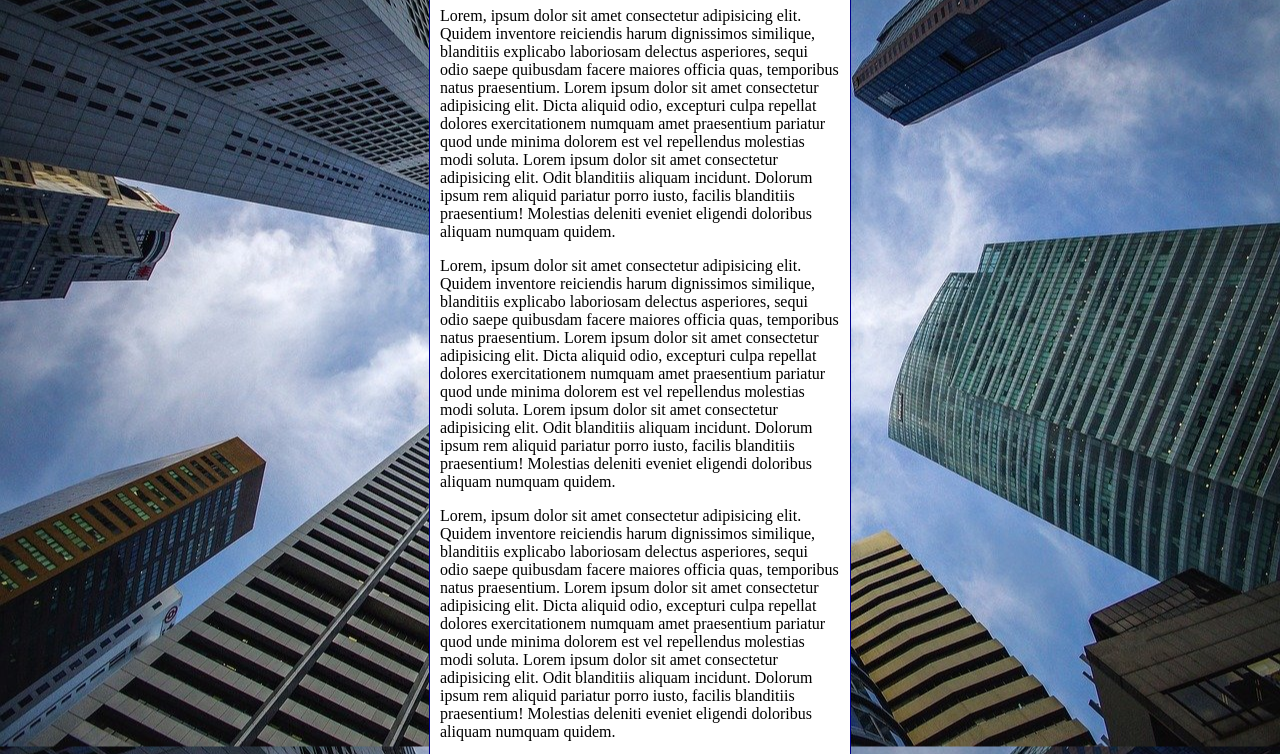
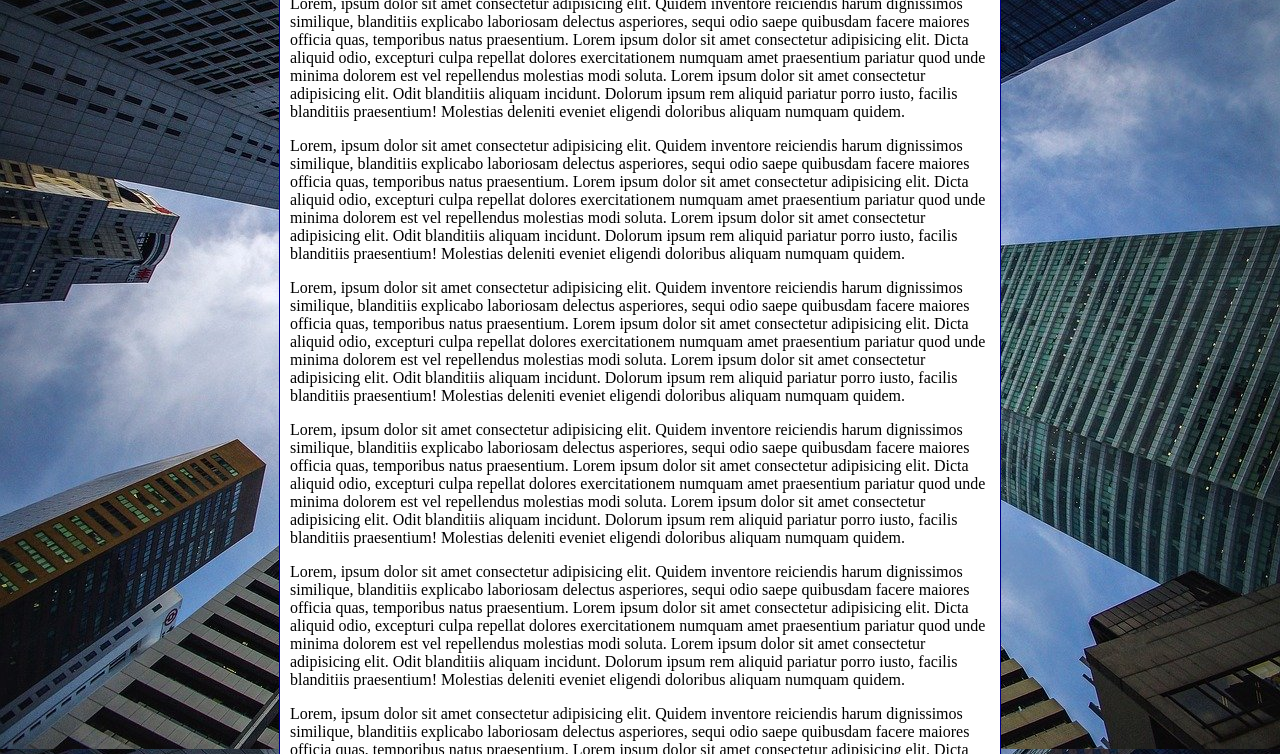
Before and after one commit to juannl12/HTML-CSS, a plain HTML site: page modulo 3/ex022/fundo006.html in a window 1280 px wide. Shown: the part 104-858 px from the top of the page. Drawn offline with Linux system fonts and the light colour scheme.

Commit message:
atualizei conteudos "fundos006"

```diff
--- a/modulo 3/ex022/fundo006.html
+++ b/modulo 3/ex022/fundo006.html
@@ -14,25 +14,46 @@ background-size: contain;
  background-size: cover;
  .Cobrir a tela intera (picota a img)
 
- melhor opção
+        MELHOR OPÇÃO
 
+background-attachment: fixed;
+deixará o background-image fixo (sem rolagem)
+
+background-size: cover;
+deixará o site responsivo a imagem sem cortalás
+
+
+exemplo final
+
+background: #000 url('imagem.jpg') center top/cover no-repeat fixed;
 */
 
 
 
         body {
-            height: 100vh;
+            /* height: 100vh;
             background-color: black;
             background-image: url(img/wallpaper002.jpg);
-             background-position: center center;
-             background-repeat: repeat;
-             background-size: cover;
-             margin-top: 20px;
-             padding-bottom: 20px;
+            background-position: center center;
+            background-repeat: no-repeat;
+            background-size: cover;
+            background-attachment: fixed; */
+             /*
+
+
+             ===== ShortHand - Backgrounds =====
+
+             1- color
+             2- image
+             3- repeat
+             4- [size]
+             5- attachment
+              */
+              background: black url('img/wallpaper002.jpg') center center/cover no-repeat fixed;
         }
         main {
             padding: 10px;
-            width: 400px;
+            max-width: 700px;
             margin: auto;
             border: 1px solid darkblue;
             background-color: white;
```
